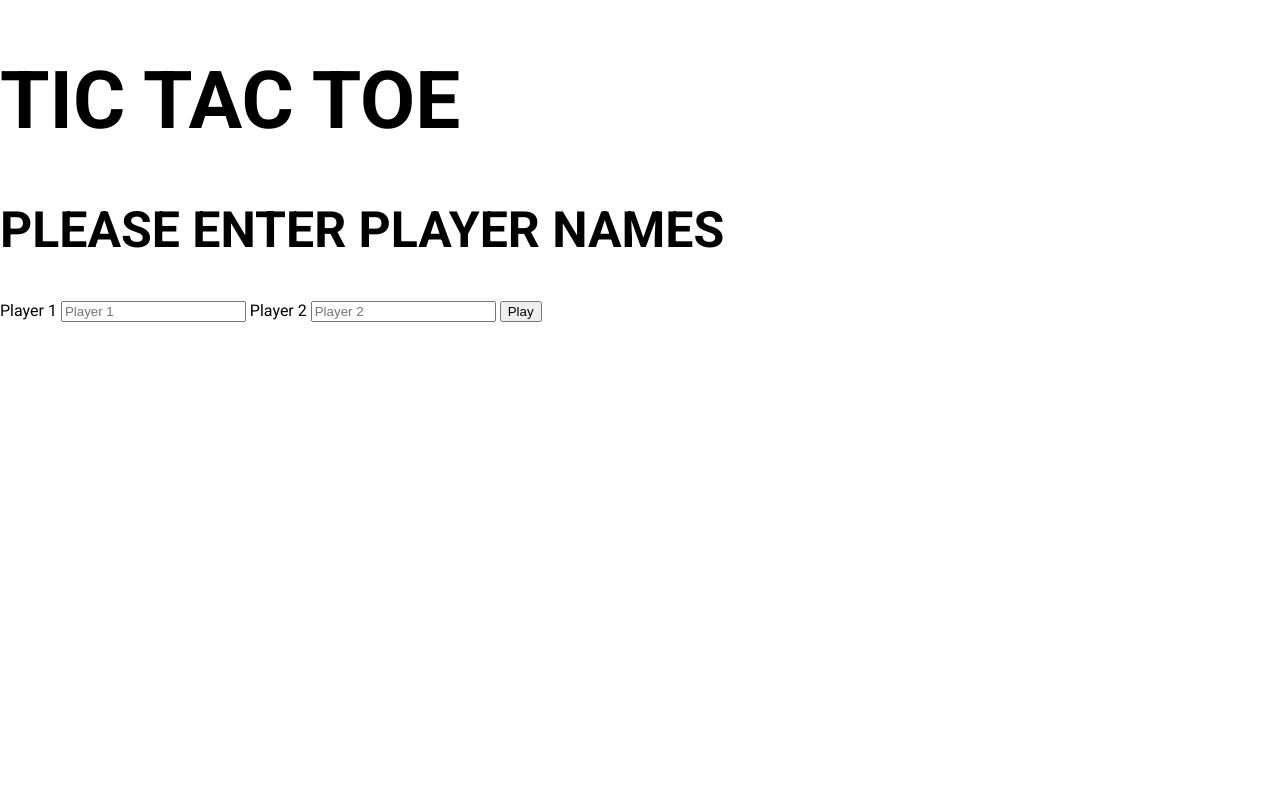
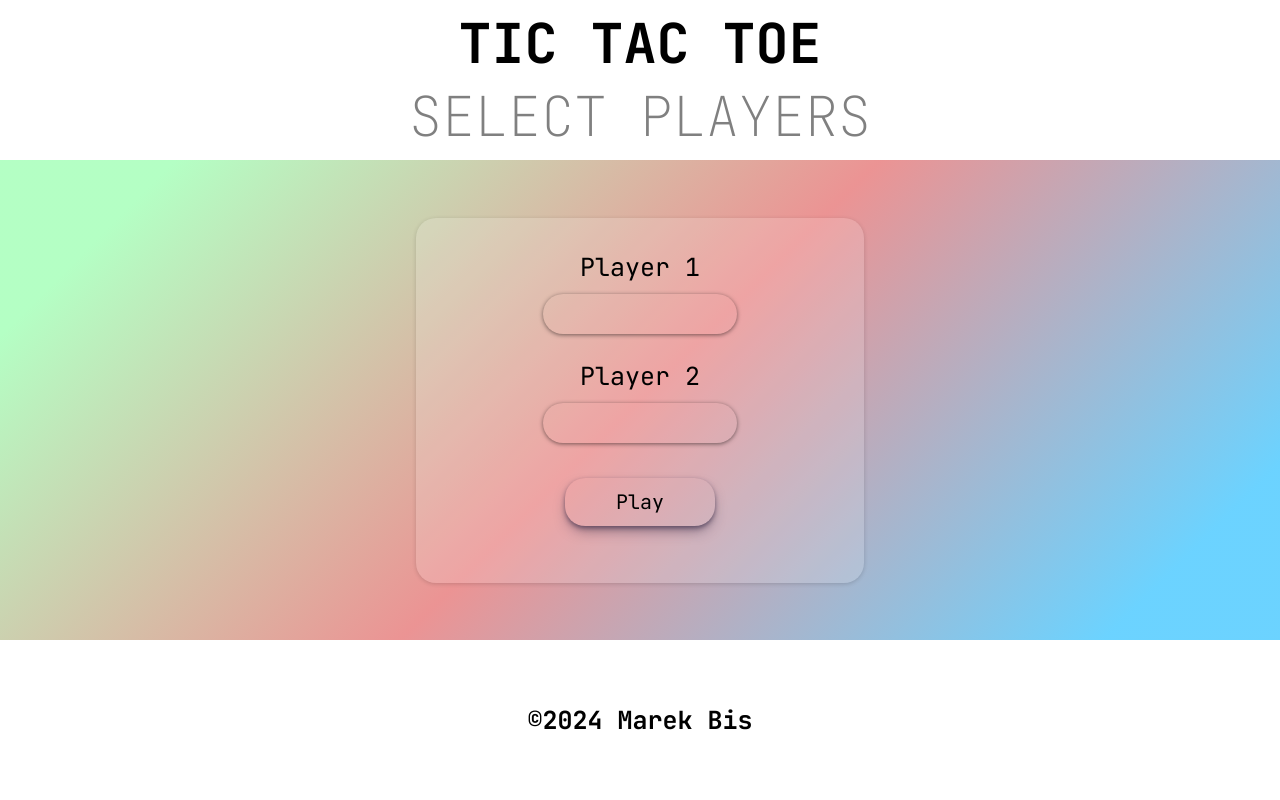
Before and after one commit to MarekBis/tictactoe-php, a PHP site: page / in a window 1280 px wide. Run offline with PHP 8.4, Linux system fonts and the light colour scheme.

Commit message:
first page frontend done

```diff
--- a/css/style.css
+++ b/css/style.css
@@ -1,15 +1,109 @@
-
+*{
+    padding: 0;
+    margin: 0;
+    font-family: "JetBrains Mono", monospace;
+}
 body{
-    font-family: "Roboto", sans-serif;
-    margin: 0;
-    padding: 0;
     box-sizing: border-box;
+    height: 100vh;
 }
 h1{
-    font-size: 80px;
+    font-size: 55px;
     text-transform: uppercase;
+    font-weight: 700;
 }
 h2{
-    font-size: 50px;
+    font-size: 55px;
+    font-weight: 100;
     text-transform: uppercase;
+    color:grey;
 }
+.linearGradient{
+    background: linear-gradient(135deg, rgba(148,255,171,0.7) 10%, rgba(227,102,102,0.7) 50%, rgba(45,192,255,0.7) 90%);
+    height: 60vh;
+    display: flex;
+    justify-content: center;
+    align-items: center;
+}
+
+header,footer{
+    height: 20vh;
+    text-align: center;
+    display: flex;
+    justify-content: center;
+    align-items: center;
+    flex-direction: column;
+}
+.container{
+    display: flex;
+    justify-content: center;
+    width: 30%;
+    padding: 2rem;
+    box-shadow: rgba(0, 0, 0, 0.16) 0px 1px 4px;
+    border-radius: 20px;
+    background-color: rgba(255, 255, 255, 0.15);
+
+}
+form{
+    display: flex;
+    flex-direction: column;
+    text-align: center;
+    align-items: center;
+}
+label,input{
+    font-size: 25px;
+}
+
+input{
+    text-align: center;
+    background-color:transparent;
+    width: 60%;
+    box-shadow: rgba(0, 0, 0, 0.5) 0px 1px 4px;
+    border-radius: 20px;
+    padding: 5px;
+    border:2px solid transparent;
+    font-size: 20px;
+    margin-bottom: 25px;
+    margin-top:10px;
+}
+input:focus{
+    outline: none;
+}
+
+p{
+    font-size: 25px ;
+}
+
+
+input[type=submit]{
+    width: 50%;
+}
+
+
+
+/* CSS */
+.button-30 {
+  background-color:transparent;
+  border-radius: 20px;
+  box-shadow: rgba(45, 35, 66, 0.5) 0 2px 4px,rgba(45, 35, 66, 0.5) 0 7px 13px -3px;
+  box-sizing: border-box;
+  color: black;
+  cursor: pointer;
+  font-family: "JetBrains Mono",monospace;
+  height: 48px;
+  justify-content: center;
+  list-style: none;
+  overflow: hidden;
+  padding-left: 16px;
+  padding-right: 16px;
+  text-decoration: none;
+}
+
+
+.button-30:hover {
+  transform: translateY(-2px);
+}
+
+.button-30:active {
+  transform: translateY(2px);
+}
--- a/index.php
+++ b/index.php
@@ -7,28 +7,33 @@
     <link rel="icon" href="./faviconGame.png">
     <link rel="preconnect" href="https://fonts.googleapis.com">
     <link rel="preconnect" href="https://fonts.gstatic.com" crossorigin>
-    <link href="https://fonts.googleapis.com/css2?family=Roboto:wght@400;700&display=swap" rel="stylesheet">
+    <link href="https://fonts.googleapis.com/css2?family=JetBrains+Mono:ital,wght@0,100..800;1,100..800&display=swap" rel="stylesheet">
     <meta name="viewport" content="width=device-width, initial-scale=1.0">
     <title>TicTacToe Game</title>
 </head>
 <body>
     <header>
             <h1>tic tac toe</h1>
-            <h2>Please enter player names</h2>
+            <h2>select players</h2>
     </header>
     <section>
-        <div class="container">
-            <form action="" method="post">
-                <label for="" >Player 1</label>
-                <input type="text" name="player1-name" placeholder="Player 1">
-                <label for="" >Player 2</label>
-                <input type="text" name="player2-name" placeholder="Player 2">
-                <input type="submit" value="Play">
-            </form>
+        <div class="linearGradient">
+
+            <div class="container">
+                <form action="" method="post">
+                    <label for="player1-name" >Player 1</label>
+                    <input type="text" id="player1-name" name="player1-name">
+                    <label for="player2-name" >Player 2</label>
+                    <input type="text" id="player2-name" name="player2-name">
+                    <input class="button-30" type="submit" value="Play">
+                </form>
+            </div>
         </div>
     </section>
     <footer>
-
+        <strong>
+            <p>&copy;2024 Marek Bis</p>
+        </strong>
     </footer>
 </body>
 </html>
```
